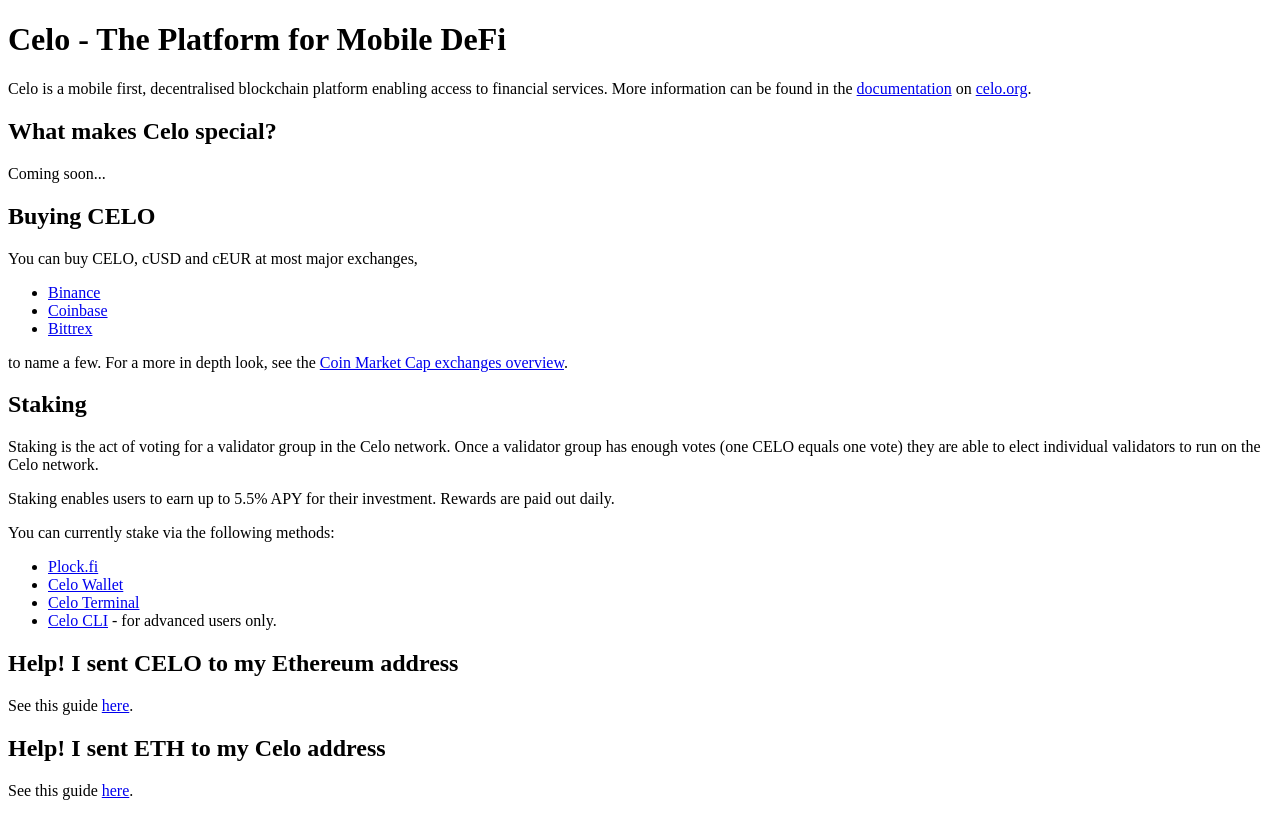
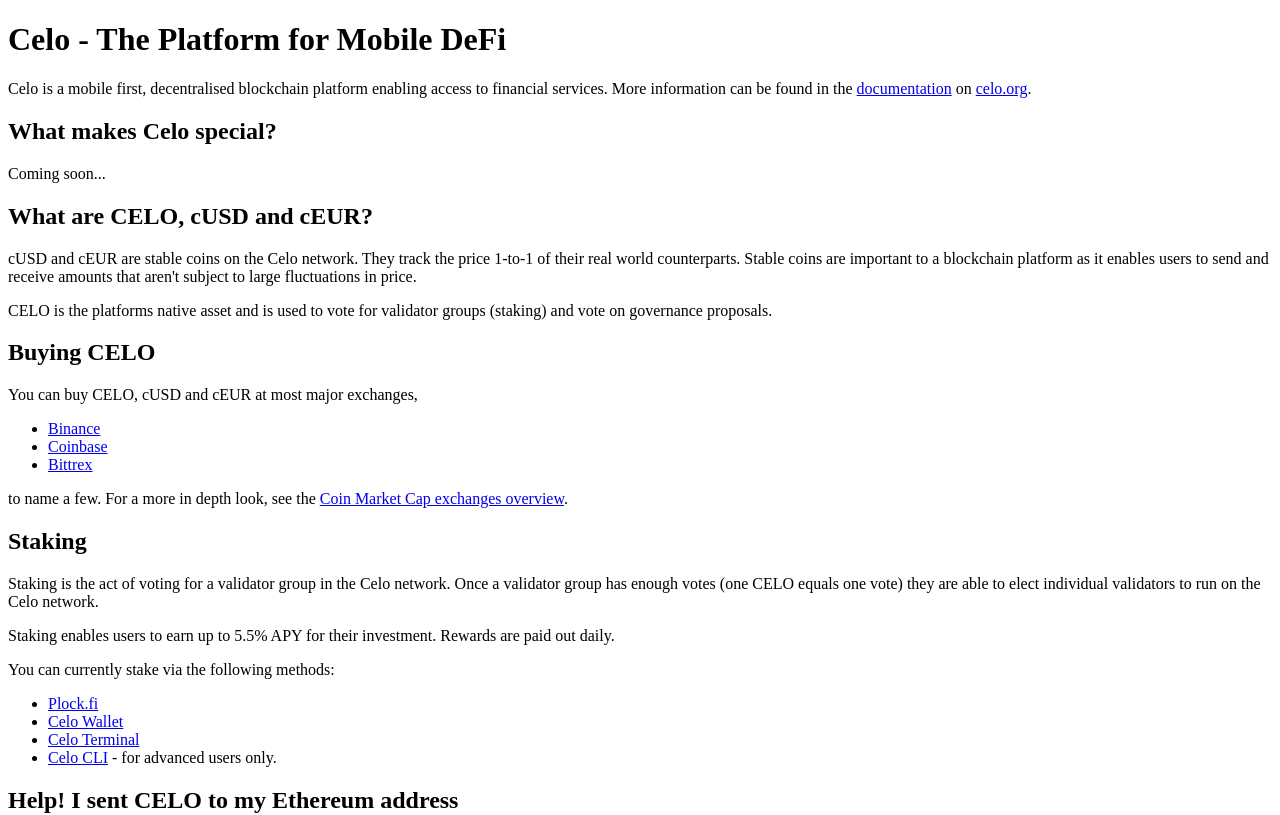
Before and after one commit to AlexBHarley/celofaq, a Next.js app: page / in a window 1280 px wide. Shown: the top 815 px of the page. Built offline with nearby package versions, Linux system fonts and the light colour scheme.

Commit message:
chore: one more faq

```diff
--- a/pages/index.tsx
+++ b/pages/index.tsx
@@ -17,6 +17,18 @@
 
       <h2>What makes Celo special?</h2>
       <p>Coming soon...</p>
+
+      <h2>What are CELO, cUSD and cEUR?</h2>
+      <p>
+        cUSD and cEUR are stable coins on the Celo network. They track the price
+        1-to-1 of their real world counterparts. Stable coins are important to a
+        blockchain platform as it enables users to send and receive amounts that
+        aren't subject to large fluctuations in price.
+      </p>
+      <p>
+        CELO is the platforms native asset and is used to vote for validator
+        groups (staking) and vote on governance proposals.
+      </p>
 
       <h2>Buying CELO</h2>
       <p>
```
